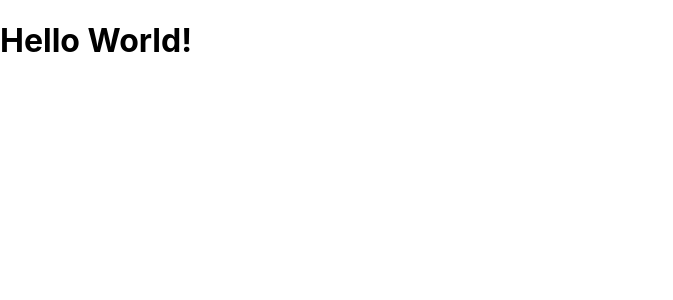
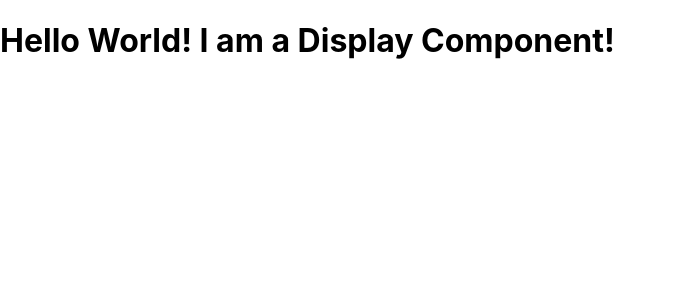
Before and after one commit to RafCas88/trauma_app, a React (Create React App) app: page / in a window 1280 px wide. Shown: the top 300 px of the page, without its empty margins (0-673 px from the left). Built offline with nearby package versions, Linux system fonts and the light colour scheme.

Commit message:
display component set up

```diff
--- a/src/App.js
+++ b/src/App.js
@@ -1,10 +1,13 @@
-import React from 'react';
+import React, { Component } from 'react';
 import './App.css';
+import Display from './Display';
 
-function App() {
-  return (
-     <h1 className="title">Hello World!</h1>
-  );
+class App extends Component {
+  render() {
+    return (
+      <Display />
+    );
+  }
 }
 
 export default App;
--- /dev/null
+++ b/src/Display.js
@@ -0,0 +1,11 @@
+import React, { Component } from 'react';
+
+class Display extends Component {
+  render() {
+  return (
+    <h1>Hello World! I am a Display Component!</h1>
+  )
+}
+}
+
+export default Display;
```
